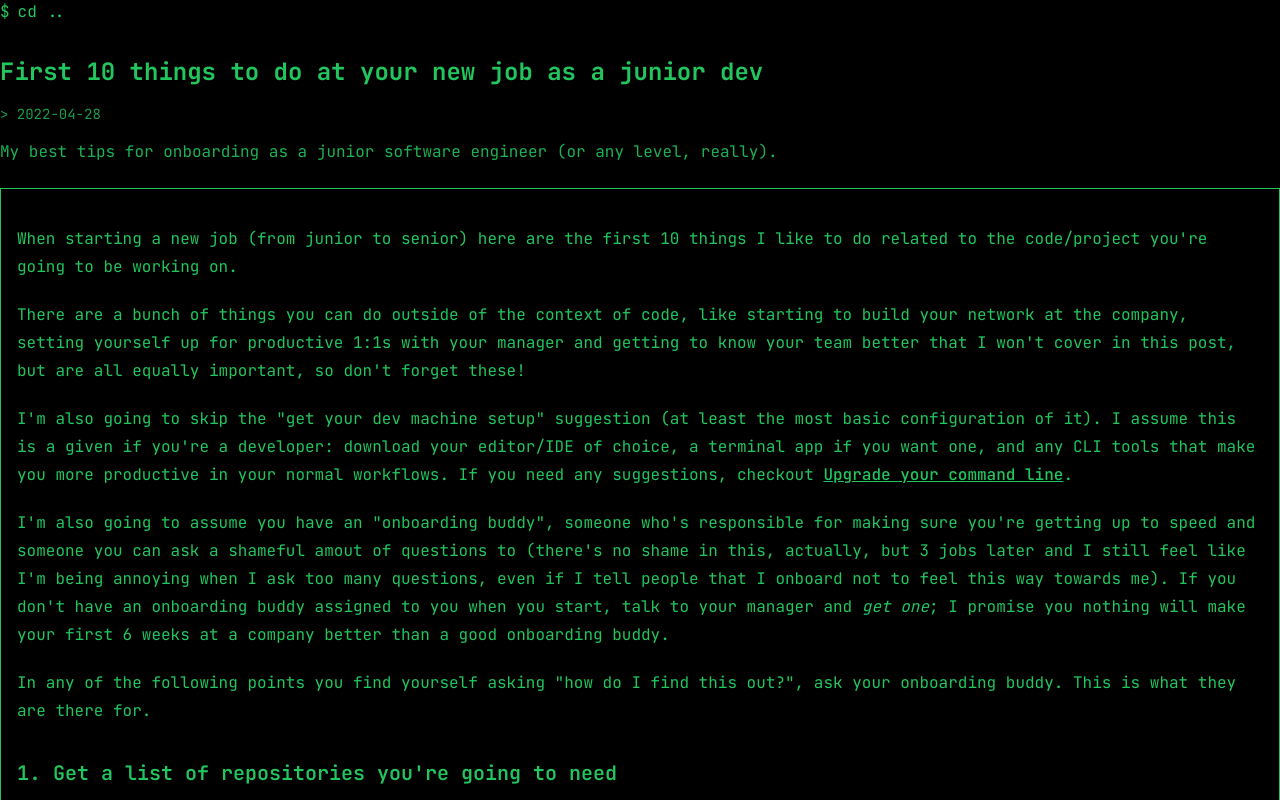
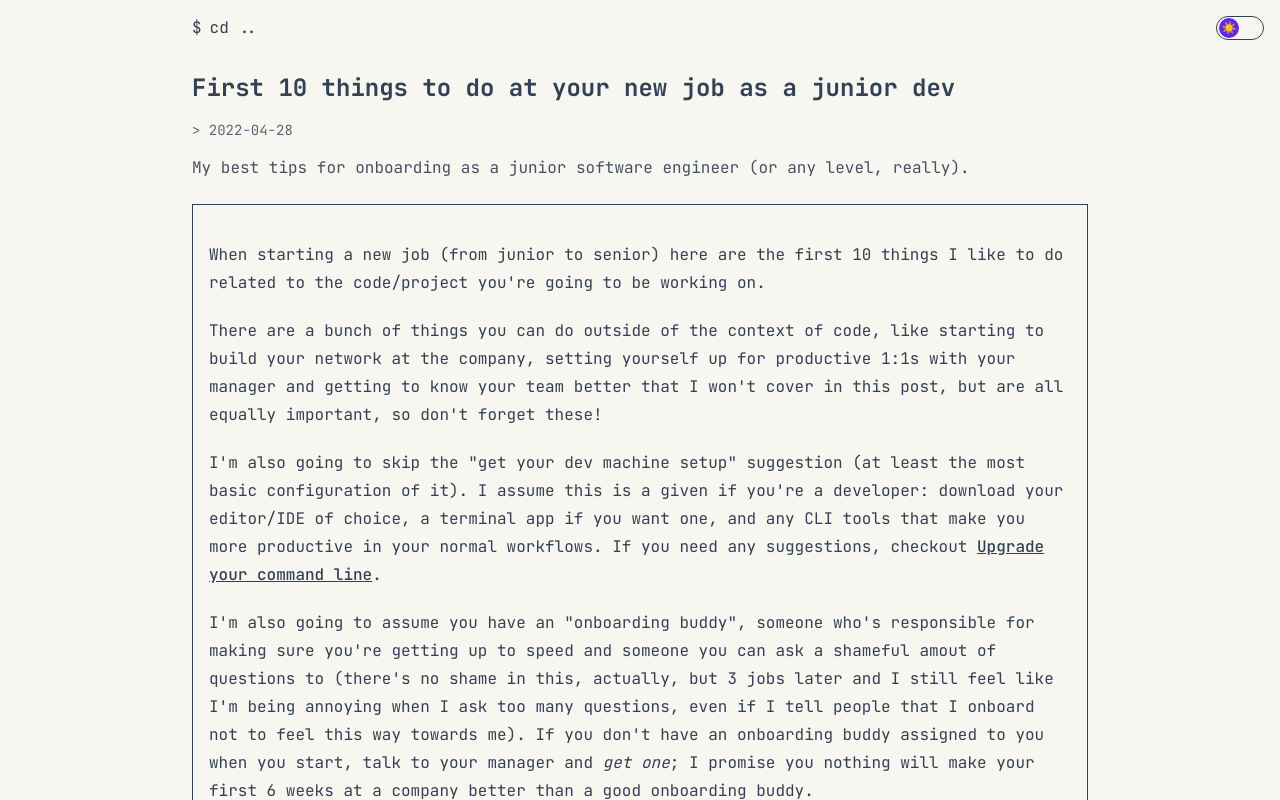
Before and after one commit to shaneikennedy/personal-dev, a Next.js app: page /blog/10-first-things in a window 1280 px wide. Shown: the top 800 px of the page. Built offline with nearby package versions, Linux system fonts and the light colour scheme.

Commit message:
Light mode and add an agent.md

```diff
--- a/app/blog/[slug]/page.tsx
+++ b/app/blog/[slug]/page.tsx
@@ -21,9 +21,10 @@ export default async function BlogPost({ params }: { params: Promise<{ slug: str
   const { data, content } = matter(fileContents);
 
   return (
-    <main className="space-y-8">
+    <main className="min-h-screen p-4" style={{ backgroundColor: 'var(--theme-bg)', color: 'var(--theme-text)' }}>
+      <div className="max-w-4xl mx-auto space-y-8">
         <div className="terminal-line mb-8">
-        <Link href="/blog" className="text-terminal-green hover:underline">
+          <Link href="/blog" className="hover:underline" style={{ color: 'var(--theme-text)' }}>
             cd ..
           </Link>
         </div>
@@ -32,15 +33,16 @@ export default async function BlogPost({ params }: { params: Promise<{ slug: str
           <header className="space-y-4">
             <h1 className="text-2xl font-bold">{data.title}</h1>
             <div className="text-sm opacity-80">
-            <span className="text-terminal-green">{">"}</span> {data.date}
+              <span style={{ color: 'var(--theme-text)' }}>{">"}</span> {data.date}
             </div>
             <p className="opacity-90">{data.description}</p>
           </header>
 
-        <div className="terminal-box mx-auto prose prose-invert prose-terminal">
+          <div className="terminal-box mx-auto prose prose-terminal">
             <Markdown className="mx-auto" remarkPlugins={[remarkGfm]}>{content}</Markdown>
           </div>
         </article>
+      </div>
     </main>
   )
 }
--- a/app/blog/page.tsx
+++ b/app/blog/page.tsx
@@ -5,9 +5,10 @@ export default function BlogPage() {
   const posts = getMarkdownFiles()
 
   return (
-    <main className="space-y-8">
+    <main className="min-h-screen p-4" style={{ backgroundColor: 'var(--theme-bg)', color: 'var(--theme-text)' }}>
+      <div className="max-w-4xl mx-auto space-y-8">
         <div className="terminal-line mb-8">
-        <Link href="/" className="text-terminal-green hover:underline">
+          <Link href="/" className="hover:underline" style={{ color: 'var(--theme-text)' }}>
             cd ..
           </Link>
         </div>
@@ -24,16 +25,17 @@ export default function BlogPage() {
         <div className="space-y-6 mx-auto">
           {posts.map((post) => (
             <article key={post.slug} className="terminal-box max-w-[640px]">
-            <Link href={`/blog/${post.slug}`} className="block hover:border-terminal-green">
+              <Link href={`/blog/${post.slug}`} className="block hover:border-current">
                 <h2 className="text-lg font-bold" dangerouslySetInnerHTML={{__html: post.title}} />
                 <div className="text-sm opacity-80">
-                <span className="text-terminal-green">{">"}</span> {post.date}
+                  <span style={{ color: 'var(--theme-text)' }}>{">"}</span> {post.date}
                 </div>
                 <p className="opacity-90">{post.description}</p>
               </Link>
             </article>
           ))}
         </div>
+      </div>
     </main>
   )
 }
--- a/app/globals.css
+++ b/app/globals.css
@@ -4,11 +4,22 @@
 
 :root {
   --terminal-green: #22c55e;
+  --terminal-light-bg: #f8f6f0;
+  --terminal-light-text: #334155;
+
+  /* Default light theme */
+  --theme-bg: #f8f6f0;
+  --theme-text: #334155;
+}
+
+.dark {
+  --theme-bg: #000;
+  --theme-text: #22c55e;
 }
 
 body {
-  background-color: #000;
-  color: var(--terminal-green);
+  background-color: var(--theme-bg);
+  color: var(--theme-text);
   font-family: "Courier New", Courier, monospace;
 }
 
@@ -19,7 +30,7 @@ body {
 }
 
 .terminal-box {
-  border: 1px solid var(--terminal-green);
+  border: 1px solid var(--theme-text);
   padding: 1rem;
   margin: 1rem 0;
 }
@@ -32,32 +43,68 @@ body {
 
 .terminal-line::before {
   content: "$";
-  color: var(--terminal-green);
+  color: var(--theme-text);
 }
 
 /* Terminal-style prose */
 .prose-terminal {
-  --tw-prose-body: var(--terminal-green);
-  --tw-prose-headings: var(--terminal-green);
-  --tw-prose-links: var(--terminal-green);
-  --tw-prose-bold: var(--terminal-green);
-  --tw-prose-code: var(--terminal-green);
-  --tw-prose-quotes: var(--terminal-green);
+  --tw-prose-body: var(--theme-text);
+  --tw-prose-headings: var(--theme-text);
+  --tw-prose-links: var(--theme-text);
+  --tw-prose-bold: var(--theme-text);
+  --tw-prose-code: var(--theme-text);
+  --tw-prose-quotes: var(--theme-text);
+  color: var(--theme-text);
+}
+
+.prose-terminal * {
+  color: var(--theme-text) !important;
 }
 
 .prose-terminal a {
   text-decoration: underline;
+  color: var(--theme-text) !important;
+}
+
+.prose-terminal h1,
+.prose-terminal h2,
+.prose-terminal h3,
+.prose-terminal h4,
+.prose-terminal h5,
+.prose-terminal h6 {
+  color: var(--theme-text) !important;
+}
+
+.prose-terminal p,
+.prose-terminal li,
+.prose-terminal td,
+.prose-terminal th {
+  color: var(--theme-text) !important;
 }
 
 .prose-terminal pre {
-  background-color: rgba(0, 255, 0, 0.1);
-  border: 1px solid var(--terminal-green);
+  background-color: color-mix(in srgb, var(--theme-text) 10%, transparent);
+  border: 1px solid var(--theme-text);
 }
 
 .prose-terminal code {
-  background-color: rgba(0, 255, 0, 0.1);
+  background-color: color-mix(in srgb, var(--theme-text) 10%, transparent);
   padding: 0.2em 0.4em;
   border-radius: 3px;
+  color: var(--theme-text) !important;
+}
+
+.prose-terminal blockquote {
+  border-left: 4px solid var(--theme-text);
+  color: var(--theme-text) !important;
+}
+
+.prose-terminal strong {
+  color: var(--theme-text) !important;
+}
+
+.prose-terminal em {
+  color: var(--theme-text) !important;
 }
 
 
@@ -77,16 +124,16 @@ body {
 }
 
 ::-webkit-scrollbar-track {
-  background: #000;
+  background: var(--theme-bg);
 }
 
 ::-webkit-scrollbar-thumb {
-  background: #22c55e;
+  background: var(--theme-text);
   border-radius: 4px;
 }
 
 ::-webkit-scrollbar-thumb:hover {
-  background: #16a34a;
+  background: color-mix(in srgb, var(--theme-text) 80%, transparent);
 }
 
 img {
--- a/app/layout.tsx
+++ b/app/layout.tsx
@@ -2,6 +2,8 @@ import type { Metadata } from 'next'
 import { JetBrains_Mono } from 'next/font/google'
 import './globals.css'
 import { Analytics } from "@vercel/analytics/react"
+import { ThemeProvider } from '@/lib/theme-context'
+import { ThemeToggle } from '@/components/theme-toggle'
 
 const mono = JetBrains_Mono({ subsets: ['latin'] })
 
@@ -17,8 +19,13 @@ export default function RootLayout({
 }) {
   return (
     <html lang="en">
-      <body className={mono.className}>{children}</body>
-      <Analytics />
+      <body className={mono.className}>
+        <ThemeProvider>
+          {children}
+          <ThemeToggle />
+        </ThemeProvider>
+        <Analytics />
+      </body>
     </html>
   )
 }
--- /dev/null
+++ b/components/theme-toggle.tsx
@@ -0,0 +1,59 @@
+'use client'
+
+import { useTheme } from '@/lib/theme-context'
+import { useState, useEffect } from 'react'
+
+export function ThemeToggle() {
+  const { theme, toggleTheme } = useTheme()
+  const [mounted, setMounted] = useState(false)
+
+  useEffect(() => {
+    setMounted(true)
+  }, [])
+
+  if (!mounted) {
+    return (
+      <div className="fixed top-4 right-4">
+        <div className="relative inline-block w-12 h-6">
+          <div
+            className="w-12 h-6 rounded-full border border-current opacity-50"
+            style={{ backgroundColor: 'var(--theme-bg)' }}
+          >
+            <div
+              className="absolute top-0.5 left-0.5 w-5 h-5 rounded-full transition-transform duration-300"
+              style={{ backgroundColor: 'var(--theme-text)' }}
+            />
+          </div>
+        </div>
+      </div>
+    )
+  }
+
+  return (
+    <div className="fixed top-4 right-4">
+      <button
+        onClick={toggleTheme}
+        className="relative inline-block w-12 h-6 cursor-pointer"
+        aria-label={`Switch to ${theme === 'light' ? 'dark' : 'light'} mode`}
+        role="switch"
+        aria-checked={theme === 'dark'}
+      >
+        <div
+          className="w-12 h-6 rounded-full border border-current transition-all duration-300 hover:border-opacity-80"
+          style={{ backgroundColor: 'var(--theme-bg)' }}
+        >
+          <div
+            className={`absolute top-0.5 w-5 h-5 rounded-full transition-all duration-300 ${
+              theme === 'dark' ? 'translate-x-6' : 'translate-x-0.5'
+            }`}
+            style={{ backgroundColor: theme === 'light' ? '#5c28eb' : 'var(--theme-text)' }}
+          >
+            <span className="absolute inset-0 flex items-center justify-center text-xs">
+              {theme === 'dark' ? '⭐' : '☀️'}
+            </span>
+          </div>
+        </div>
+      </button>
+    </div>
+  )
+}
--- /dev/null
+++ b/lib/theme-context.tsx
@@ -0,0 +1,55 @@
+'use client'
+
+import { createContext, useContext, useEffect, useState } from 'react'
+
+type Theme = 'dark' | 'light'
+
+interface ThemeContextType {
+  theme: Theme
+  toggleTheme: () => void
+}
+
+const ThemeContext = createContext<ThemeContextType | undefined>(undefined)
+
+export function ThemeProvider({ children }: { children: React.ReactNode }) {
+  const [theme, setTheme] = useState<Theme>('light')
+  const [mounted, setMounted] = useState(false)
+
+  useEffect(() => {
+    const stored = localStorage.getItem('theme') as Theme
+    if (stored) {
+      setTheme(stored)
+    } else {
+      // Default to light theme
+      setTheme('light')
+    }
+    setMounted(true)
+  }, [])
+
+  useEffect(() => {
+    if (mounted) {
+      localStorage.setItem('theme', theme)
+      document.documentElement.classList.remove('light', 'dark')
+      document.documentElement.classList.add(theme)
+    }
+  }, [theme, mounted])
+
+  const toggleTheme = () => {
+    setTheme(prev => prev === 'dark' ? 'light' : 'dark')
+  }
+
+  // Always provide the context, even when not mounted
+  return (
+    <ThemeContext.Provider value={{ theme, toggleTheme }}>
+      {children}
+    </ThemeContext.Provider>
+  )
+}
+
+export function useTheme() {
+  const context = useContext(ThemeContext)
+  if (context === undefined) {
+    throw new Error('useTheme must be used within a ThemeProvider')
+  }
+  return context
+}
--- a/tailwind.config.ts
+++ b/tailwind.config.ts
@@ -12,6 +12,9 @@ export default {
   		colors: {
   			background: 'hsl(var(--background))',
   			foreground: 'hsl(var(--foreground))',
+  			'terminal-green': '#22c55e',
+  			'terminal-light-bg': '#f8f6f0',
+  			'terminal-light-text': '#334155',
   			card: {
   				DEFAULT: 'hsl(var(--card))',
   				foreground: 'hsl(var(--card-foreground))'
```
Also changed, not shown: app/page.tsx (+9 -9 lines), 1 other file (tests, documents, lock files or other folders). Lines whose indentation alone changed are shown as unchanged.
